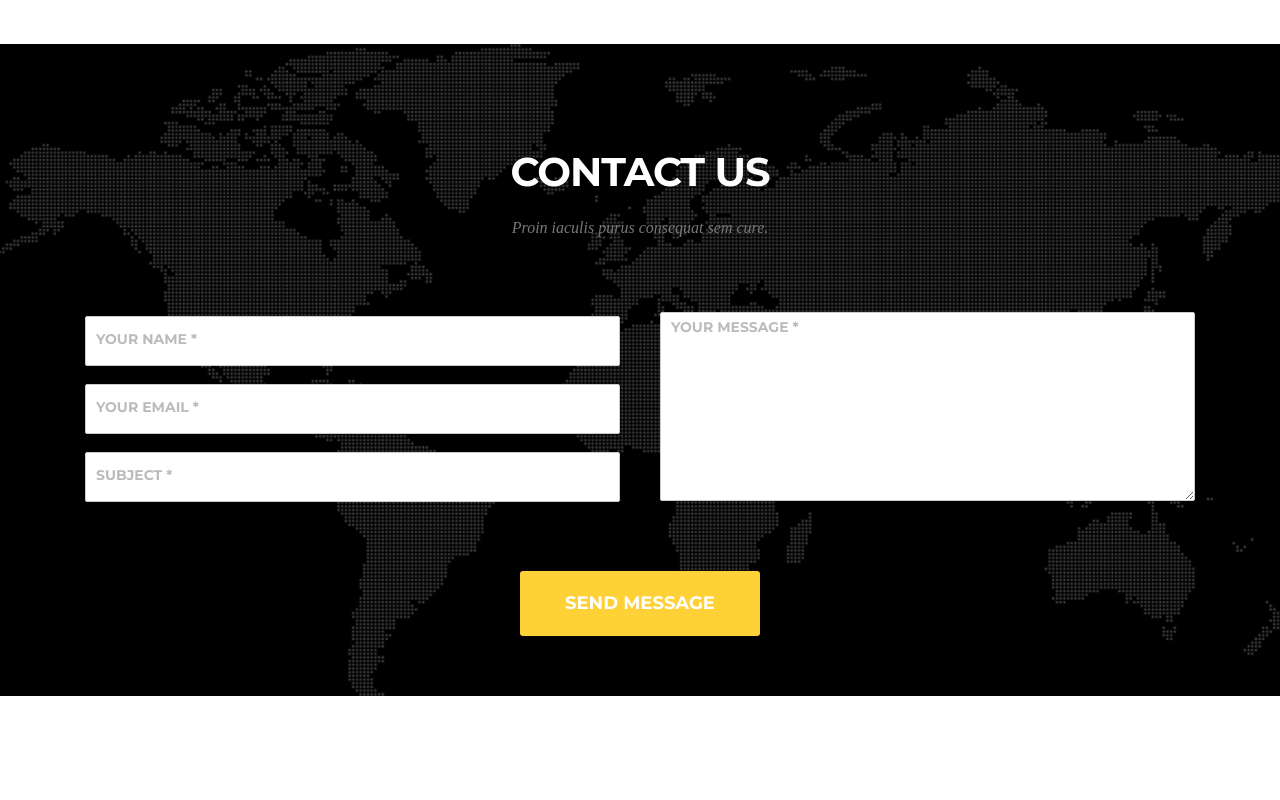
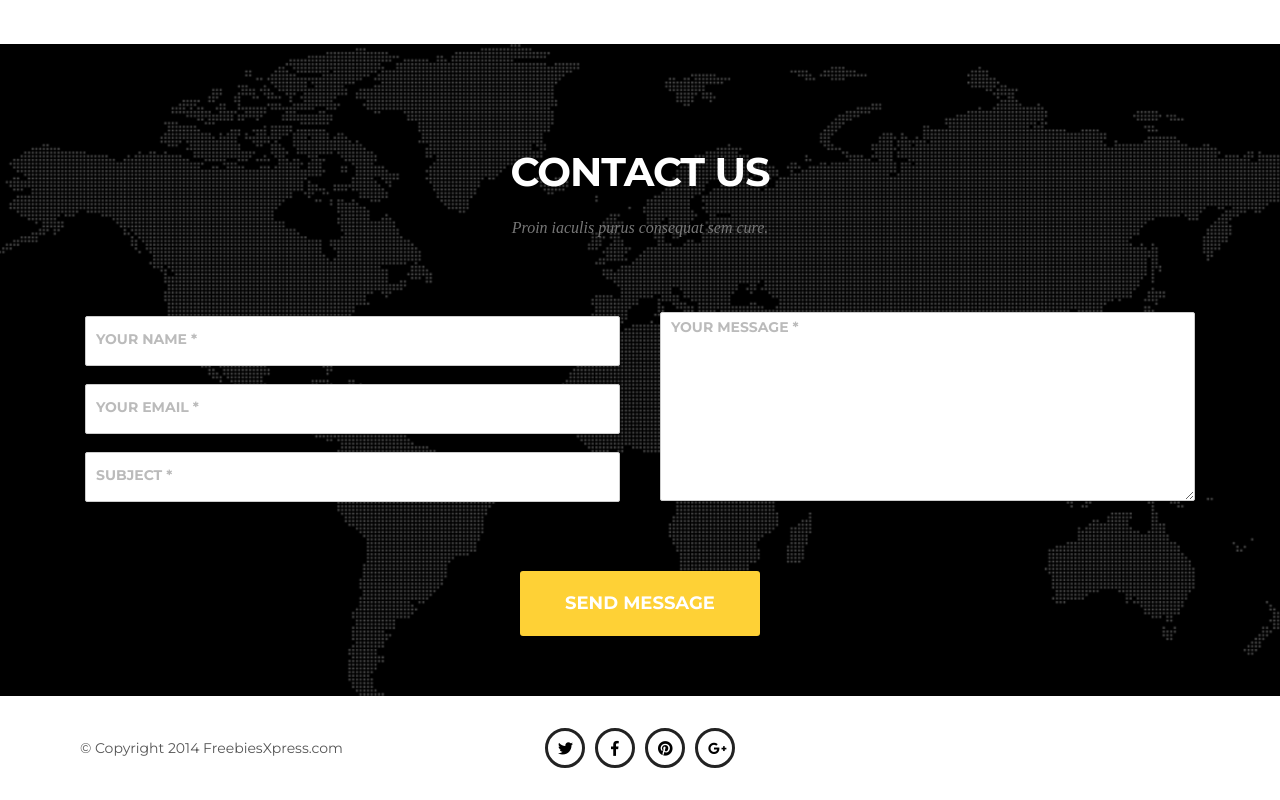
Before and after one commit to krollukasz/Golden_Project-Landing_page, a website: page index.html in a window 1280 px wide. Shown: the part 5206-6006 px from the top of the page. Before the commit the page ends 5902 px from the top, so only its background shows below. Drawn offline with Linux system fonts and the light colour scheme; a web font is replaced by a local one.

Commit message:
Add footer section

```diff
--- a/index.html
+++ b/index.html
@@ -284,5 +284,26 @@
 
   <!-- ::::: Footer section ::::: -->
 
+  <section class="section section--footer">
+    <div class="container">
+      <div class="section--footer__content section__content--columns col-sm-12 col-md-12 col-lg-12">
+        <div class="section--footer__copyrights col-sm-12 col-md-12 col-lg-12">
+          <div class="section--footer__row--left col-sm-12 col-md-6 col-lg-4">
+            <p class="copyright">&copy; Copyright 2014 FreebiesXpress.com</p>
+          </div>
+          <div class="section--footer__row--right col-sm-12 col-md-6 col-lg-8">
+            <div class="social-icons-bar">
+              <div class="social-icons-bar__item social-icons-bar__item--white social-icons-bar__item--twitter"><i class="fab fa-twitter"></i></div>
+              <div class="social-icons-bar__item social-icons-bar__item--white social-icons-bar__item--facebook"><i class="fab fa-facebook-f"></i></div>
+              <div class="social-icons-bar__item social-icons-bar__item--white social-icons-bar__item--pinterest"><i class="fab fa-pinterest"></i></div>
+              <div class="social-icons-bar__item social-icons-bar__item--white social-icons-bar__item--google"><i class="fab fa-google-plus-g"></i></div>
+              </div>
+          </div>
+        </div>
+        </div>
+      </div>
+    </div>
+  </section>
+
 </body>
 </html>
--- a/sass/sections/_sections.scss
+++ b/sass/sections/_sections.scss
@@ -145,6 +145,45 @@
     background-size: cover;
     background-repeat: no-repeat;
   }
+
+  &--footer {
+    padding: 0;
+
+
+    &__content {
+      margin: 0;
+    }
+
+    &__copyrights {
+      display: flex;
+      align-items: center;
+    }
+
+    &__row {
+      display: flex;
+      justify-content: flex-start;
+
+      &--left {
+        padding: 0 10px 0 40px;
+        display: flex;
+        justify-content: flex-start;
+
+        .copyright {
+          font-family: $font-montserrat;
+          font-size: $small-font-size;
+          color: #555555;
+          line-height: 22px;
+          letter-spacing: 0px;
+        }
+      }
+
+      &--right {
+        padding: 0 10px 0 100px;
+        display: flex;
+        justify-content: flex-start;
+      }
+    }
+  }
 }
 
 @media (max-width: 992px) {
@@ -162,5 +201,14 @@
         margin-bottom: 30px;
       }
     }
+
+    &--footer__row {
+      &--left,
+      &--right {
+        padding: 0 20px;
+        display: flex;
+        justify-content: center;
+      }
+    }
   }
 }
```
Also changed, not shown: css/style.css, 1 other file.
